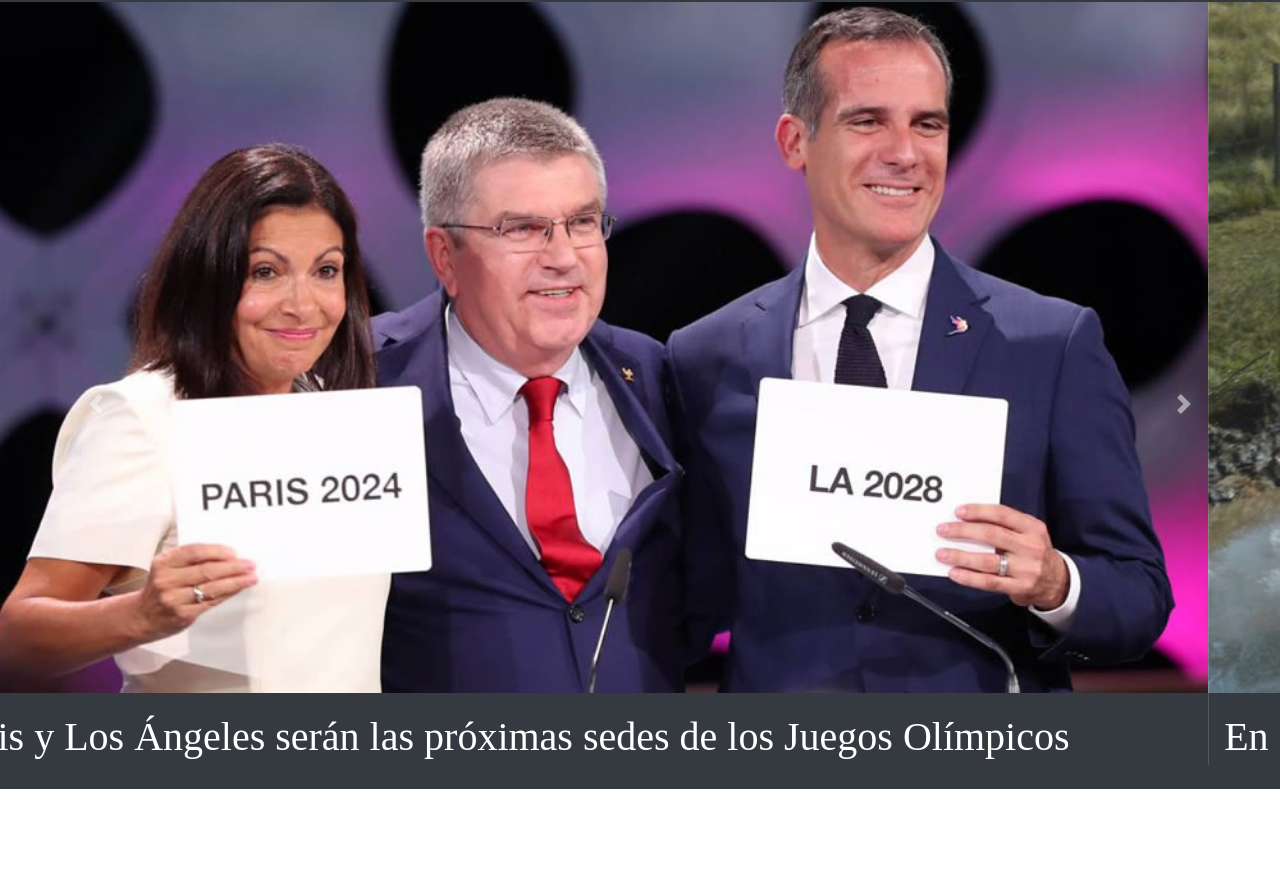
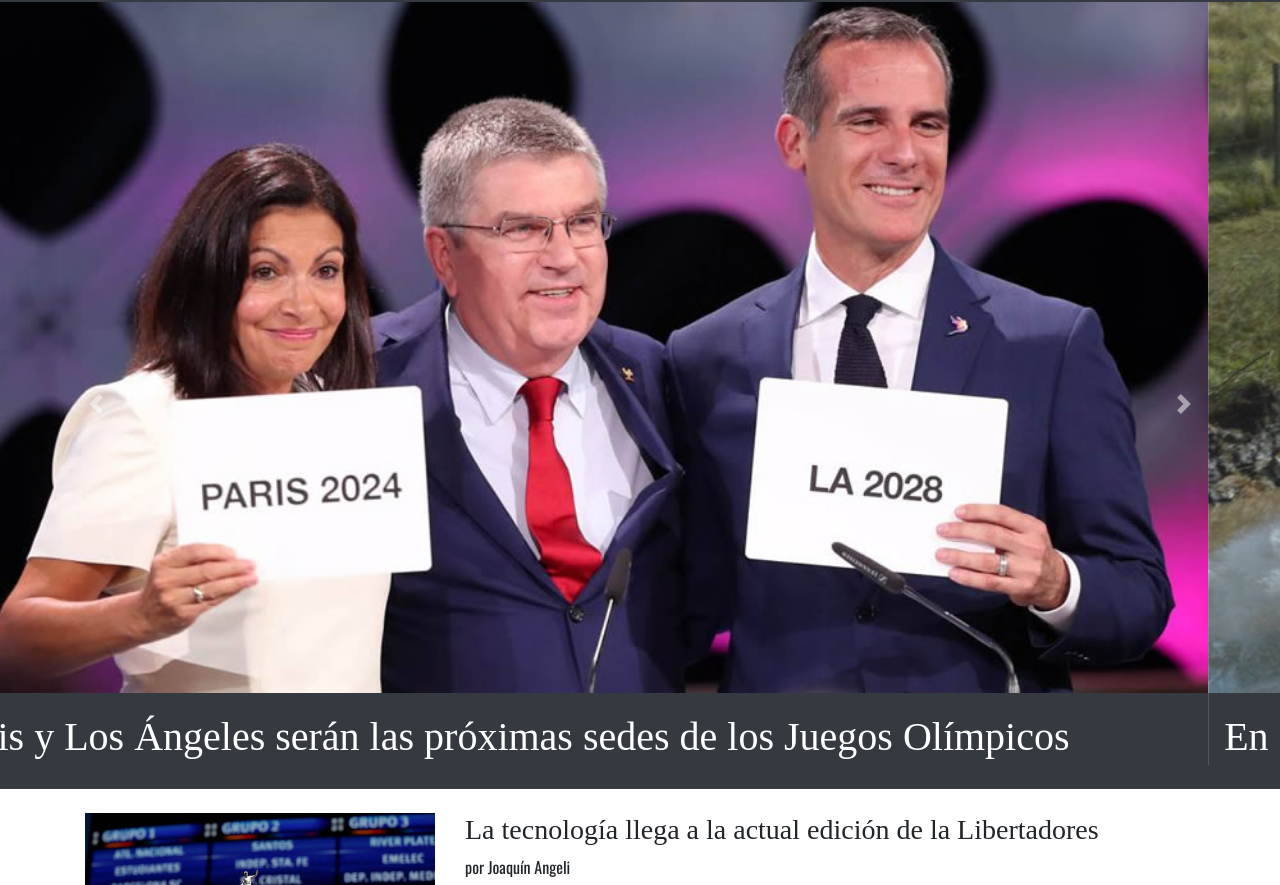
Before and after one commit to feno73/JAVASCRIPT.1WORKSHOP, a website: page docs/index.html in a window 1280 px wide. Shown: the part 67-952 px from the top of the page. Before the commit the page ends 872 px from the top, so only its background shows below. Drawn offline with nearby package versions, Linux system fonts and the light colour scheme; no server answers.

Commit message:
Terminando workshop 1

```diff
--- a/docs/index.html
+++ b/docs/index.html
@@ -116,7 +116,7 @@
     <script src="noticia.class.js"></script>
     <script>
 
-      fetch("https://api.npoint.io/13744b10b9cf55c10179").then( rta =>  rta.json() )
+      fetch("noticias.json").then( rta =>  rta.json() )
         .then(
           NuevaNoticia => NuevaNoticia.map(({titulo, autor, detalle, imagen}) => new Noticia (titulo, autor, detalle, imagen))
         )
```
